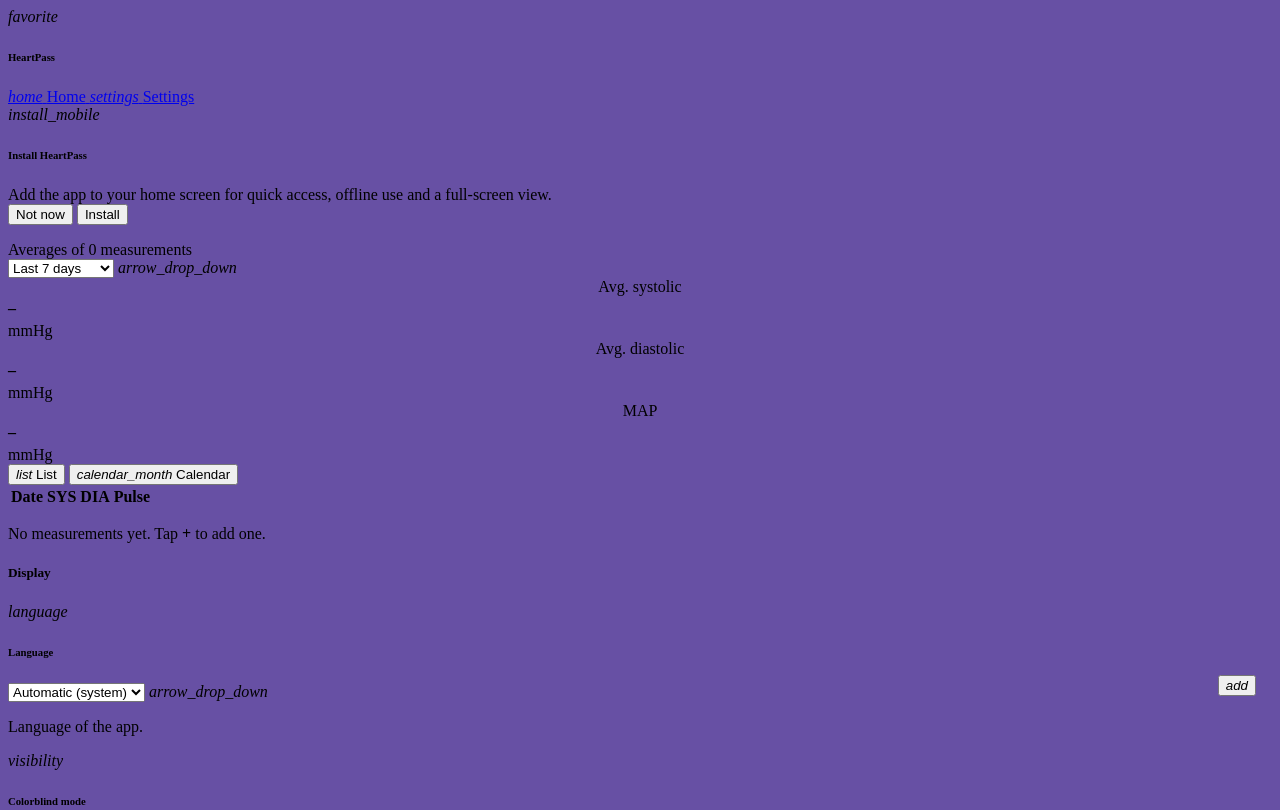
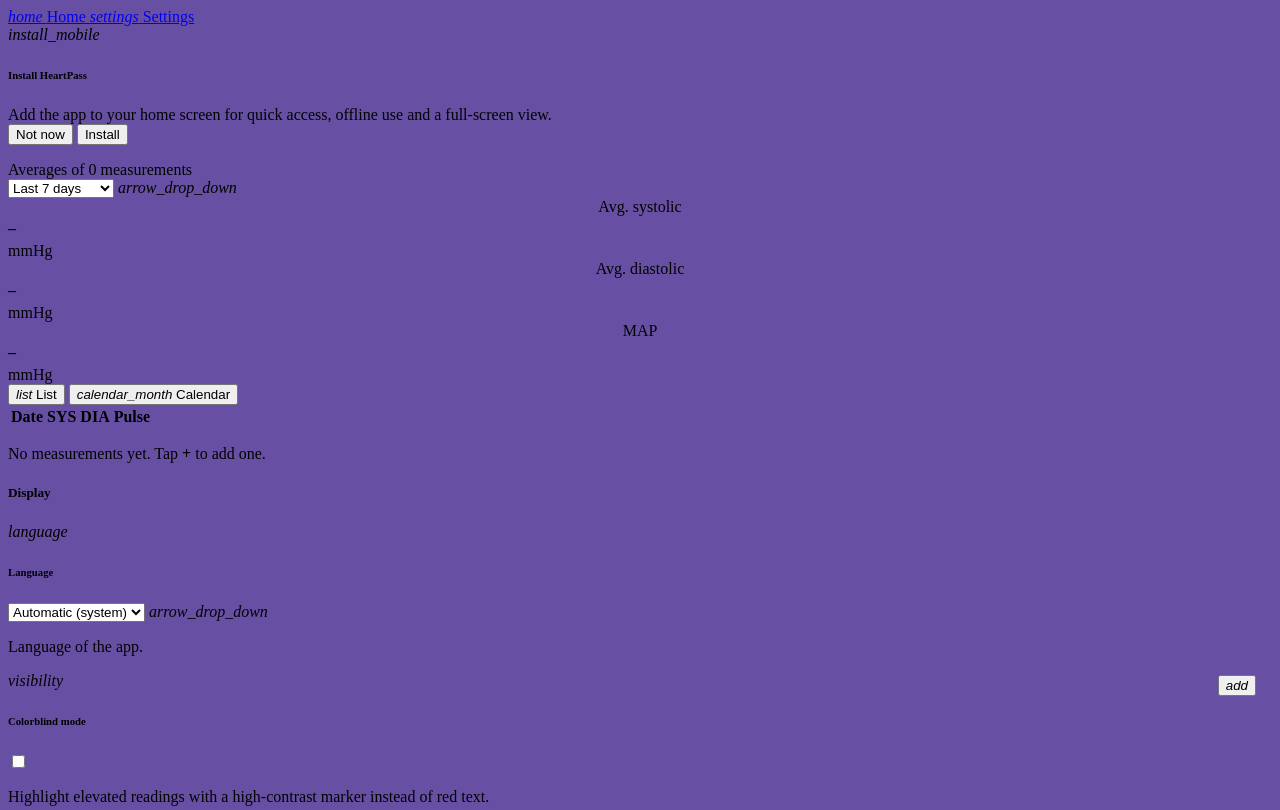
Before and after one commit to ernstkrom/bpPass, a website built with Vite: page index.html in a window 1280 px wide. Shown: the top 810 px of the page. Built offline with nearby package versions, Linux system fonts and the light colour scheme.

Commit message:
removed header

```diff
--- a/index.html
+++ b/index.html
@@ -48,12 +48,12 @@
         <path d="M150 250h60l24-48 40 96 24-48h64" fill="none" stroke="#6750a4" stroke-width="18" stroke-linecap="round" stroke-linejoin="round"/>
       </svg>
     </div>
-    <header class="fixed primary">
+    <!-- <header class="fixed primary">
       <nav>
         <i>favorite</i>
         <h6 class="max">HeartPass</h6>
       </nav>
-    </header>
+    </header> -->
 
     <nav class="bottom">
       <a href="#home" data-page="home" class="active">
```
